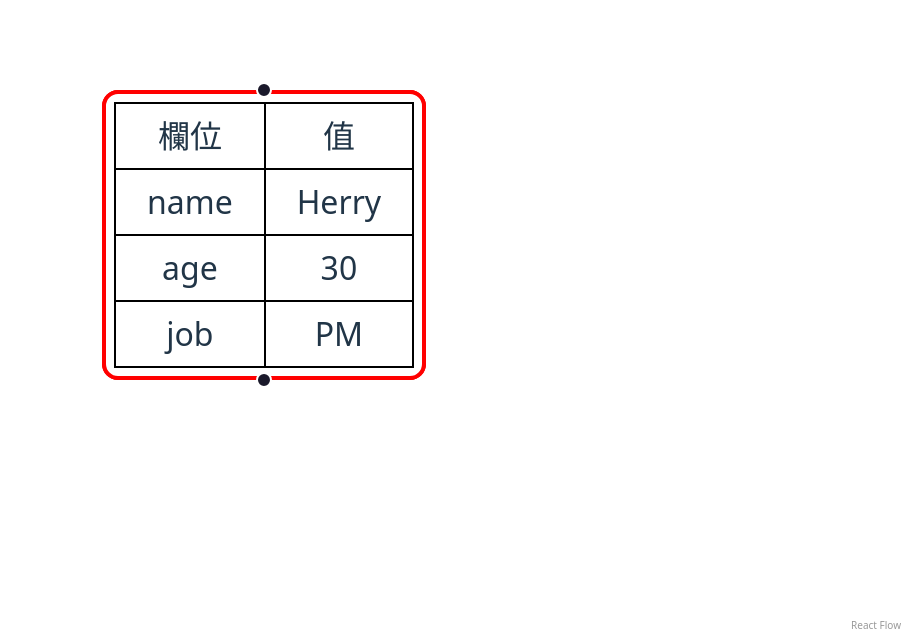
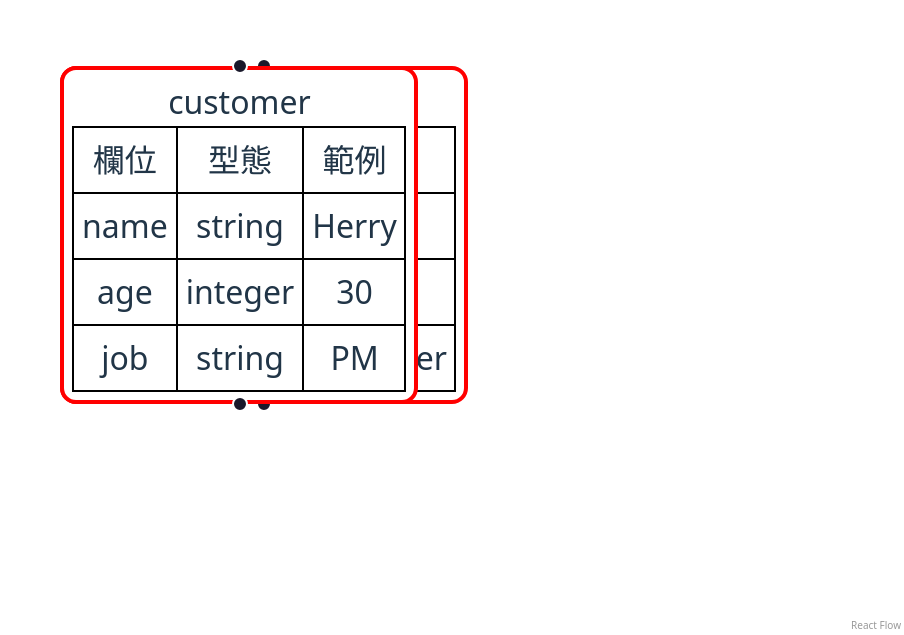
Before and after one commit to szx21023/my-react-flow-app, a React (Vite) app: page / in a window 1280 px wide. Shown: the part 165-800 px from the top of the page, without its empty margins (376-1280 px from the left). Built offline with nearby package versions, Linux system fonts and the light colour scheme.

Commit message:
feat: db schema node

```diff
--- a/src/App.jsx
+++ b/src/App.jsx
@@ -13,10 +13,11 @@ const initialNodes = [
     type: 'myNode',
     position: { x: 0, y: 0 },
     data: {
+      name: 'user',
       row: [
-        { field: 'name', value: 'Alice' },
-        { field: 'age', value: '25' },
-        { field: 'job', value: 'Engineer' }
+        { field: 'name', type: 'string', value: 'Alice' },
+        { field: 'age', type: 'integer', value: '25' },
+        { field: 'job', type: 'string', value: 'Engineer' }
       ]
     },
   },
@@ -25,10 +26,11 @@ const initialNodes = [
     type: 'myNode',
     position: { x: 0, y: 0 },
     data: {
+      name: 'customer',
       row: [
-        { field: 'name', value: 'Herry' },
-        { field: 'age', value: '30' },
-        { field: 'job', value: 'PM' }
+        { field: 'name', type: 'string', value: 'Herry' },
+        { field: 'age', type: 'integer', value: '30' },
+        { field: 'job', type: 'string', value: 'PM' }
       ]
     },
   },
--- a/src/MyNode.jsx
+++ b/src/MyNode.jsx
@@ -18,7 +18,9 @@ export default function MyNode({ data }) {
       }}
     >
       <Handle type="target" position={Position.Top} />
-
+      <div>
+        {data.name}
+      </div>
       <table
         style={{
           borderCollapse: 'collapse',
@@ -28,7 +30,8 @@ export default function MyNode({ data }) {
         <thead>
           <tr>
             <th style={{ border: '1px solid black', padding: '4px' }}>欄位</th>
-            <th style={{ border: '1px solid black', padding: '4px' }}>值</th>
+            <th style={{ border: '1px solid black', padding: '4px' }}>型態</th>
+            <th style={{ border: '1px solid black', padding: '4px' }}>範例</th>
           </tr>
         </thead>
         <tbody>
@@ -36,6 +39,9 @@ export default function MyNode({ data }) {
             <tr key={index}>
               <td style={{ border: '1px solid black', padding: '4px' }}>
                 {row.field}
+              </td>
+              <td style={{ border: '1px solid black', padding: '4px' }}>
+                {row.type}
               </td>
               <td style={{ border: '1px solid black', padding: '4px' }}>
                 {row.value}
```
